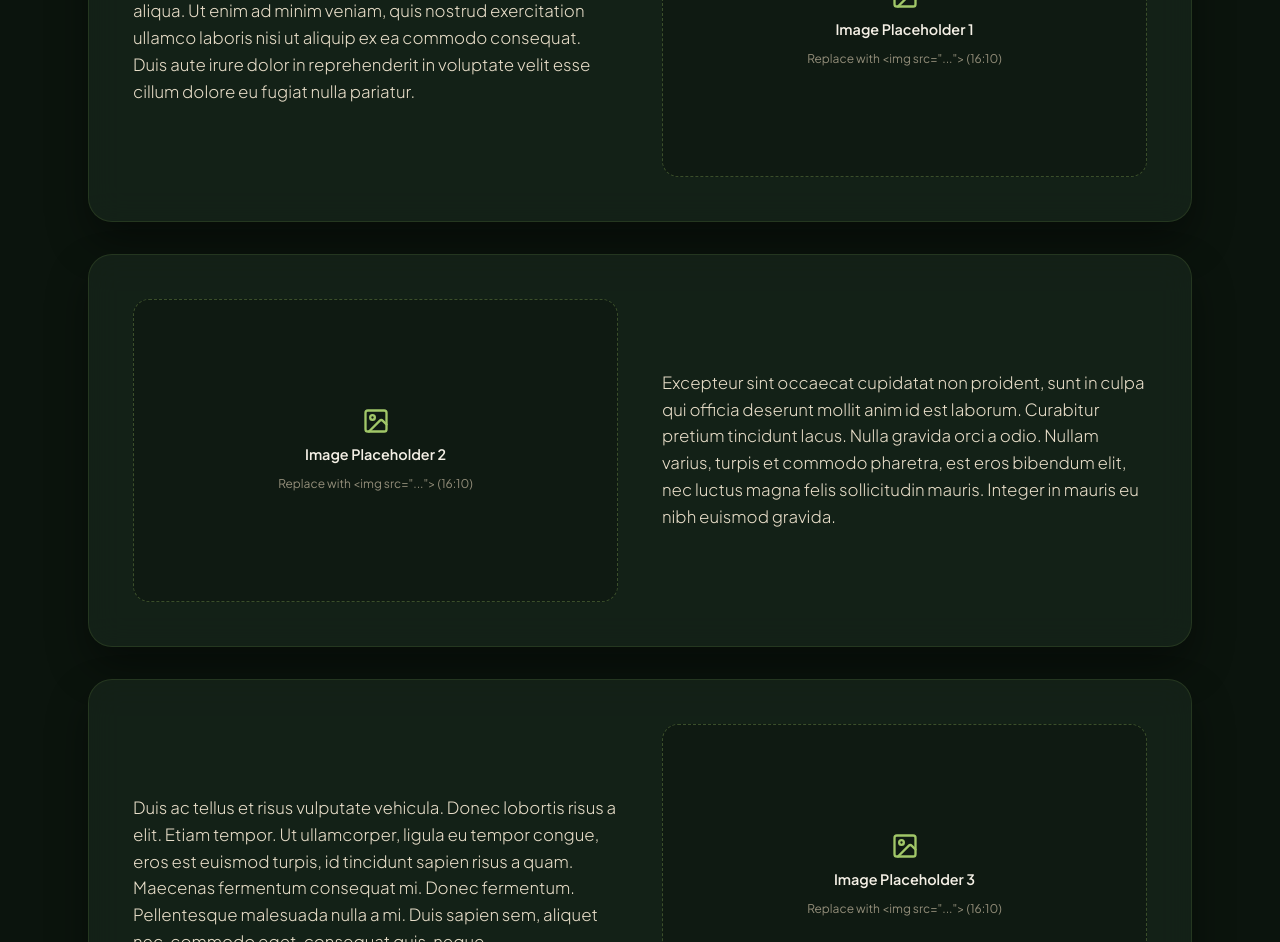
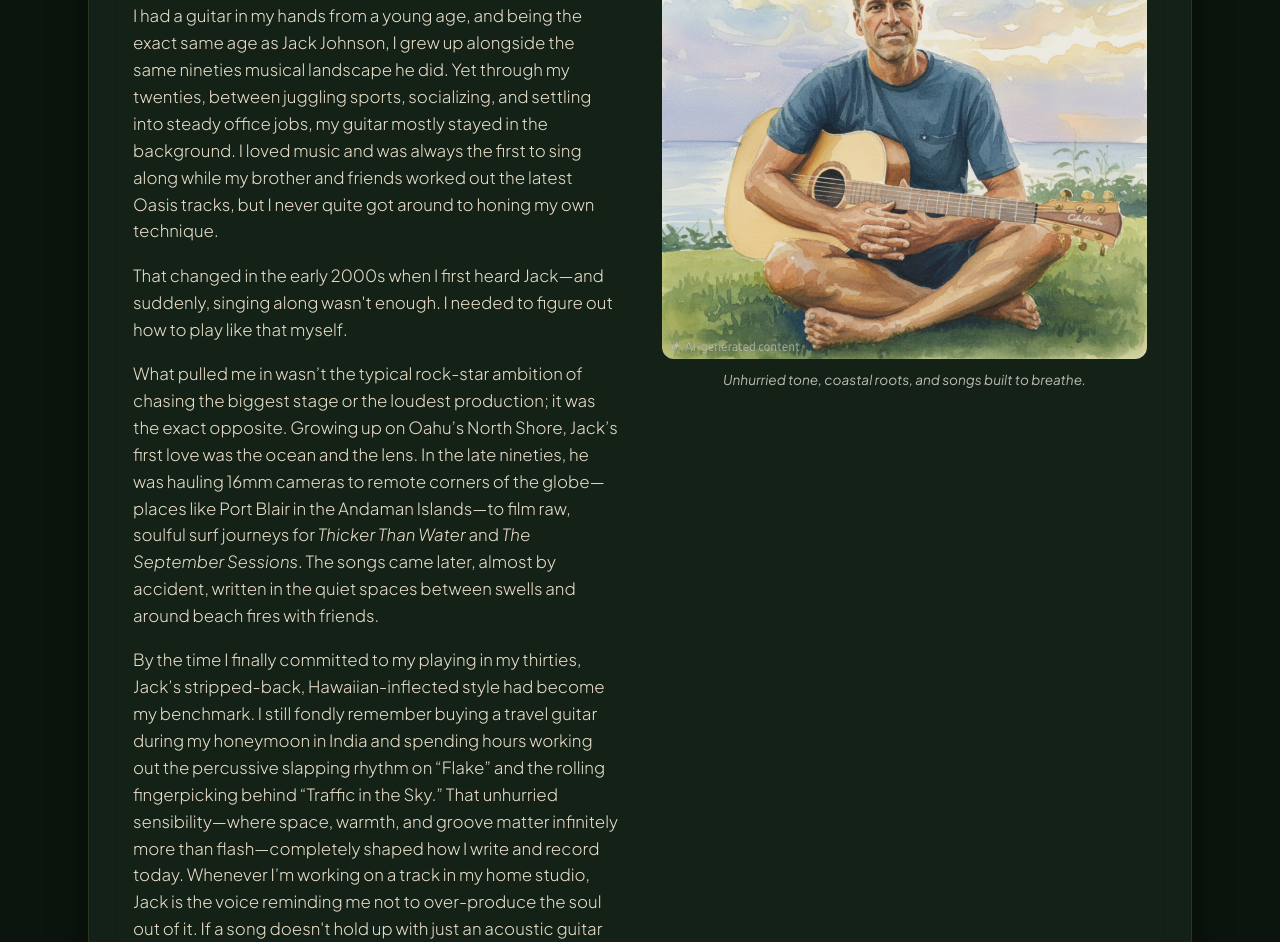
Before and after one commit to stewoak/stewoak.github.io, a plain HTML site: page inspiration.html in a window 1280 px wide. Shown: the part 591-1533 px from the top of the page. Drawn offline with nearby package versions, Linux system fonts and the light colour scheme; a web font is replaced by a local one.

Commit message:
Add files via upload

````diff
--- a/inspiration.html
+++ b/inspiration.html
@@ -22,6 +22,55 @@
 
     <!-- Lucide Icons -->
     <script src="https://unpkg.com/lucide@0.344.0/dist/umd/lucide.min.js"></script>
+
+    <!-- Scoped styles for featured inspiration entries -->
+    <style>
+      .inspiration-item.featured-entry {
+        align-items: start;
+      }
+
+      .inspiration-item.featured-entry .inspiration-eyebrow {
+        display: inline-block;
+        font-size: 0.75rem;
+        font-weight: 700;
+        letter-spacing: 0.12em;
+        text-transform: uppercase;
+        opacity: 0.75;
+        margin-bottom: 0.35rem;
+      }
+
+      .inspiration-item.featured-entry .inspiration-heading {
+        font-size: clamp(1.5rem, 2.6vw, 2rem);
+        line-height: 1.25;
+        margin-bottom: 1.25rem;
+      }
+
+      .inspiration-item.featured-entry .inspiration-text p + p {
+        margin-top: 1.1rem;
+      }
+
+      .inspiration-media {
+        margin: 0;
+        border-radius: 12px;
+        overflow: hidden;
+      }
+
+      .inspiration-media img {
+        display: block;
+        width: 100%;
+        height: auto;
+        border-radius: 12px;
+        object-fit: cover;
+      }
+
+      .inspiration-media figcaption {
+        font-size: 0.85rem;
+        opacity: 0.75;
+        margin-top: 0.65rem;
+        font-style: italic;
+        text-align: center;
+      }
+    </style>
   </head>
   <body>
     <!-- NAVIGATION BAR -->
@@ -120,37 +169,101 @@
         >
         <h1 class="font-serif subpage-title">Inspiration</h1>
         <p class="subpage-lead">
-          Layout preview — placeholder copy and inline image slots ready for
-          your notes and visuals.
+          The artists, albums, and stories that shaped how I pick up a guitar,
+          write songs, and keep the music honest.
         </p>
       </section>
 
       <!-- MAIN CONTENT -->
       <section class="subpage-section">
         <div class="inspiration-list">
-          <!-- Paragraph 1 + Inline Image Placeholder -->
-          <article class="glass-card inspiration-item">
+          <!-- Feature 1: Jack Johnson -->
+          <article
+            class="glass-card inspiration-item featured-entry"
+            id="jack-johnson"
+          >
             <div class="inspiration-text">
+              <span class="inspiration-eyebrow">01 &bull; Musical Compass</span>
+              <h2 class="font-serif inspiration-heading">
+                Jack Johnson: Surf, Story, and Staying Grounded
+              </h2>
               <p>
-                Lorem ipsum dolor sit amet, consectetur adipiscing elit. Sed do
-                eiusmod tempor incididunt ut labore et dolore magna aliqua. Ut
-                enim ad minim veniam, quis nostrud exercitation ullamco laboris
-                nisi ut aliquip ex ea commodo consequat. Duis aute irure dolor in
-                reprehenderit in voluptate velit esse cillum dolore eu fugiat
-                nulla pariatur.
+                I had a guitar in my hands from a young age, and being the exact
+                same age as Jack Johnson, I grew up alongside the same nineties
+                musical landscape he did. Yet through my twenties, between
+                juggling sports, socializing, and settling into steady office
+                jobs, my guitar mostly stayed in the background. I loved music
+                and was always the first to sing along while my brother and
+                friends worked out the latest Oasis tracks, but I never quite
+                got around to honing my own technique.
+              </p>
+              <p>
+                That changed in the early 2000s when I first heard Jack—and
+                suddenly, singing along wasn't enough. I needed to figure out
+                how to play like that myself.
+              </p>
+              <p>
+                What pulled me in wasn’t the typical rock-star ambition of
+                chasing the biggest stage or the loudest production; it was the
+                exact opposite. Growing up on Oahu’s North Shore, Jack’s first
+                love was the ocean and the lens. In the late nineties, he was
+                hauling 16mm cameras to remote corners of the globe—places like
+                Port Blair in the Andaman Islands—to film raw, soulful surf
+                journeys for <em>Thicker Than Water</em> and
+                <em>The September Sessions</em>. The songs came later, almost by
+                accident, written in the quiet spaces between swells and around
+                beach fires with friends.
+              </p>
+              <p>
+                By the time I finally committed to my playing in my thirties,
+                Jack’s stripped-back, Hawaiian-inflected style had become my
+                benchmark. I still fondly remember buying a travel guitar
+                during my honeymoon in India and spending hours working out the
+                percussive slapping rhythm on &ldquo;Flake&rdquo; and the rolling
+                fingerpicking behind &ldquo;Traffic in the Sky.&rdquo; That
+                unhurried sensibility—where space, warmth, and groove matter
+                infinitely more than flash—completely shaped how I write and
+                record today. Whenever I’m working on a track in my home studio,
+                Jack is the voice reminding me not to over-produce the soul out
+                of it. If a song doesn't hold up with just an acoustic guitar
+                and an honest vocal, no amount of studio trickery is going to
+                save it.
+              </p>
+              <p>
+                Just as influential is how he approaches collaboration and
+                community. Jack built his career around a tight circle of
+                friends, surfers, and musicians—turning Brushfire Records and
+                his solar-powered Mango Tree Studio in Hawaii into an extension
+                of his home life rather than a corporate machine. That ethos
+                sits right at the heart of how I make music. For me, songwriting
+                has never been about shooting for the stars or chasing commercial
+                validation; it’s about connection, trading ideas with friends,
+                and capturing a moment that feels true to where you are in life.
+              </p>
+              <p>
+                Beyond the fretboard, there is a quiet integrity to how he
+                carries himself in the world. Keeping his family firmly at the
+                center of a life on the road, and channeling his platform into
+                genuine environmental stewardship through the Kokua Hawaii
+                Foundation, he proved that you don’t have to compromise your
+                values—or your sense of home—to make meaningful art.
+              </p>
+              <p>
+                In a noisy world that constantly pushes you to scale up and
+                reach higher, Jack Johnson remains my favorite reminder to stay
+                grounded, keep the circle close, and let the music breathe.
               </p>
             </div>
-            <div
-              class="inline-image-placeholder"
-              role="img"
-              aria-label="Image placeholder 1"
-            >
-              <i data-lucide="image"></i>
-              <span class="placeholder-label">Image Placeholder 1</span>
-              <span class="placeholder-dims"
-                >Replace with &lt;img src="..."&gt; (16:10)</span
-              >
-            </div>
+            <figure class="inspiration-media">
+              <img
+                src="jack-johnson-ai-watercolor1.jpg"
+                alt="Watercolor portrait of Jack Johnson sitting barefoot on grass by the ocean holding an acoustic guitar"
+                loading="lazy"
+              />
+              <figcaption>
+                Unhurried tone, coastal roots, and songs built to breathe.
+              </figcaption>
+            </figure>
           </article>
 
           <!-- Paragraph 2 + Inline Image Placeholder -->
@@ -334,3 +447,6 @@
     </script>
   </body>
 </html>
+```[cite: 1, 2]
+
+Whenever you're ready to tackle the Oasis section (or the third and fourth slots), let me know what memories or angles you want to highlight and we can slot them into the remaining `inspiration-item` cards.
````
Also changed, not shown: jack-johnson-ai-watercolor1.jpg (added).
